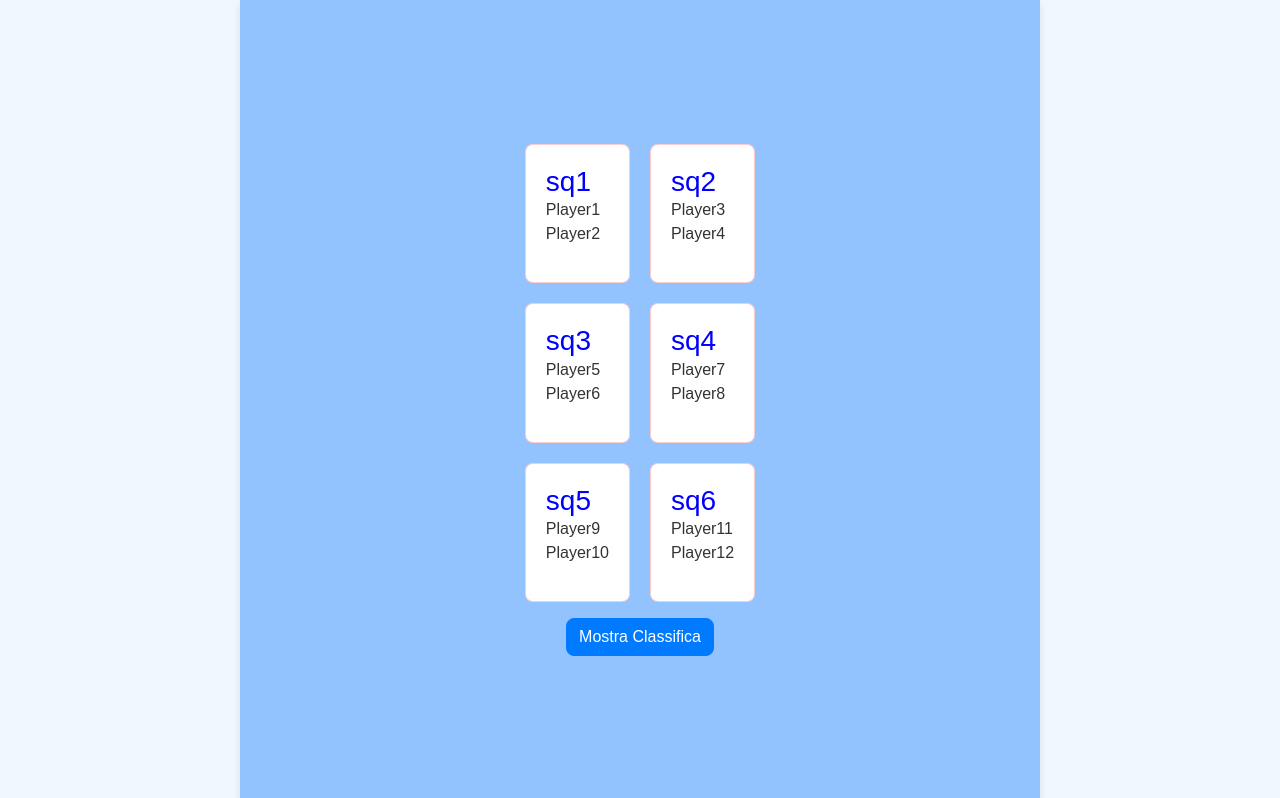
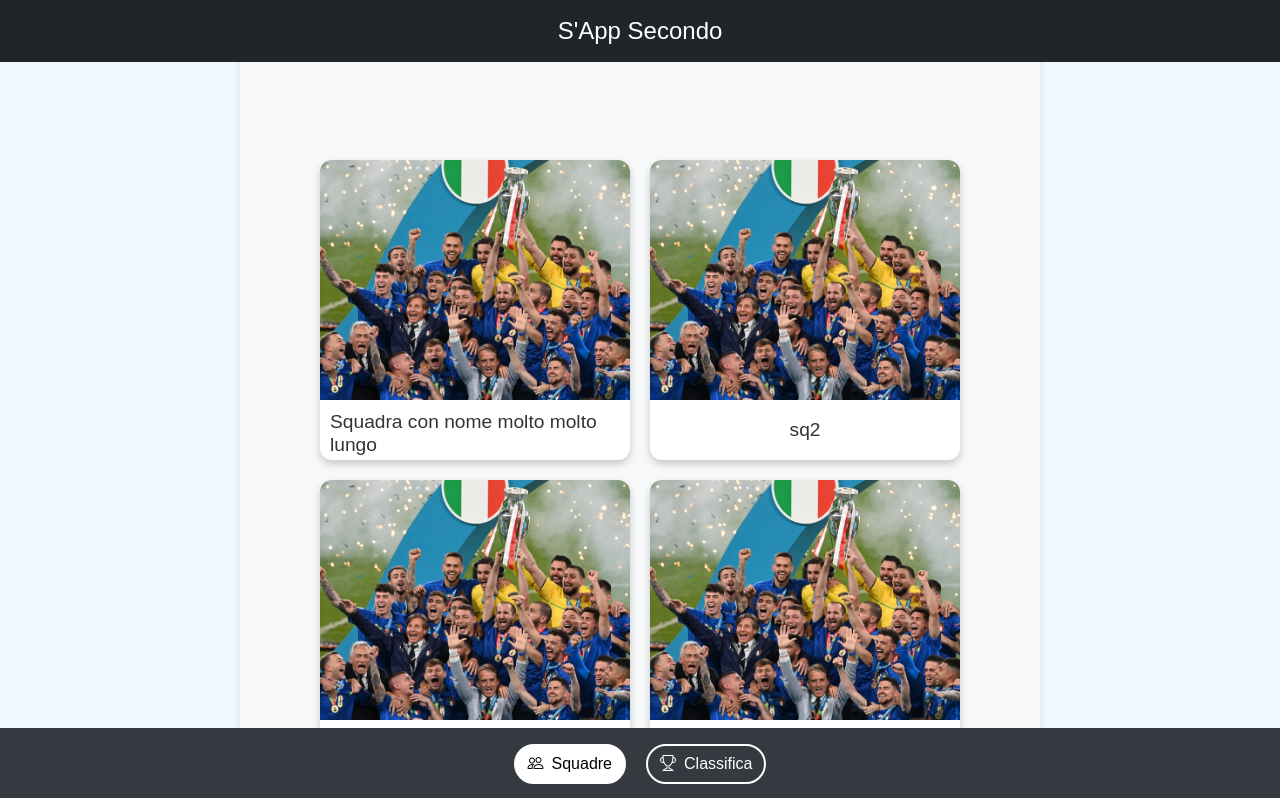
Before and after one commit to cri-24/squad-scoreboard, a Vue app: page /home in a window 1280 px wide. Shown: the top 798 px of the page. Built offline with nearby package versions, Linux system fonts and the light colour scheme.

Commit message:
refactor: modify styles

```diff
--- a/src/components/TeamCard.vue
+++ b/src/components/TeamCard.vue
@@ -1,9 +1,11 @@
 <template>
-  <div class="team-card">
-    <h3 class="card-title">{{ team.name }}</h3>
-    <ul>
-      <li v-for="member in team.members" :key="member">{{ member }}</li>
-    </ul>
+  <div class="team-card" @click="$emit('click')">
+    <div class="team-image">
+      <img :src="team.image" alt="Team Image" />
+    </div>
+    <div class="team-info">
+      <h3 class="card-title">{{ team.name }}</h3>
+    </div>
   </div>
 </template>
 
@@ -18,23 +20,45 @@ const props = defineProps({
 
 <style scoped>
 .team-card {
-  border: 1px solid rgba(255, 0, 0, 0.2);
-  border-radius: 8px;
-  background-color: #fff;
-  padding: 20px;
+  background-color: #ffffff; /* Sfondo bianco per le card */
+  border-radius: 12px; /* Bordi arrotondati */
+  box-shadow: 0 4px 8px rgba(0, 0, 0, 0.2); /* Ombra leggera */
+  cursor: pointer; /* Cambia il cursore per indicare che è cliccabile */
+  transition: transform 0.2s ease, box-shadow 0.2s ease;
+  display: flex;
+  flex-direction: column;
+  height: 300px; /* Altezza fissa per uniformare le card */
+}
+
+.team-card:hover {
+  transform: scale(1.02); /* Ingrandisce leggermente la card al passaggio del mouse */
+  box-shadow: 0 6px 12px rgba(0, 0, 0, 0.3); /* Ombra più intensa */
+}
+
+.team-image {
+  flex: 0 0 80%; /* Occupa l'80% della card */
+  overflow: hidden; /* Nasconde parte dell'immagine che esce fuori dalla card */
+  border-top-left-radius: 12px;
+  border-top-right-radius: 12px;
+}
+
+.team-image img {
+  width: 100%; /* Occupa tutta la larghezza della sezione dell'immagine */
+  height: 100%; /* Occupa tutta l'altezza della sezione dell'immagine */
+  object-fit: cover; /* Adatta l'immagine senza deformarla */
+}
+
+.team-info {
+  flex: 0 0 20%; /* Occupa il restante 20% della card */
+  padding: 10px;
+  display: flex;
+  justify-content: center; /* Centra il testo orizzontalmente */
+  align-items: center; /* Centra il testo verticalmente */
 }
 
 .card-title {
-  color: blue;
-}
-
-ul {
-  list-style: none;
-  padding: 0;
-}
-
-li {
-  font-family: 'Arial', sans-serif;
-  color: #333;
+  color: #333; /* Colore del testo della card */
+  font-size: 1.2rem;
+  margin: 0;
 }
 </style>
--- a/src/components/TeamList.vue
+++ b/src/components/TeamList.vue
@@ -1,36 +1,58 @@
 <template>
-  <div class="card-container">
-    <TeamCard v-for="team in teams" :key="team.name" :team="team" />
+  <div class="team-list">
+    <div class="card-container">
+      <TeamCard v-for="team in teams" :key="team.name" :team="team" @click="openModal(team)" />
+    </div>
+    <TeamModal v-if="selectedTeam" :team="selectedTeam" @close="selectedTeam = null" />
+    <div v-if="selectedTeam" class="overlay" @click="selectedTeam = null"></div>
   </div>
 </template>
 
 <script setup>
 import { ref } from 'vue';
 import TeamCard from '@/components/TeamCard.vue';
+import TeamModal from '@/components/TeamModal.vue';
+import squadImage from '@/assets/squad.jpg';
 
 const teams = ref([
-  { name: 'sq1', members: ['Player1', 'Player2'] },
-  { name: 'sq2', members: ['Player3', 'Player4'] },
-  { name: 'sq3', members: ['Player5', 'Player6'] },
-  { name: 'sq4', members: ['Player7', 'Player8'] },
-  { name: 'sq5', members: ['Player9', 'Player10'] },
-  { name: 'sq6', members: ['Player11', 'Player12'] }
+  { name: 'Squadra con nome molto molto lungo', image: squadImage, members: ['Player1', 'Player2'] },
+  { name: 'sq2', image: squadImage, members: ['Player3', 'Player4'] },
+  { name: 'sq3', image: squadImage, members: ['Player5', 'Player6'] },
+  { name: 'sq4', image: squadImage, members: ['Player7', 'Player8'] },
+  { name: 'sq5', image: squadImage, members: ['Player9', 'Player10'] },
+  { name: 'sq6', image: squadImage, members: ['Player11', 'Player12'] }
 ]);
+
+const selectedTeam = ref(null);
+
+const openModal = (team) => {
+  selectedTeam.value = team;
+};
 </script>
 
 <style scoped>
+.team-list {
+  background-color: #f8f9fa; /* Sfondo chiaro per la pagina */
+  color: #333; /* Colore del testo scuro per contrasto */
+  min-height: 100vh;
+  padding: 2rem;
+  position: relative;
+}
+
 .card-container {
   display: grid;
-  grid-template-columns: repeat(2, 1fr); /* Due colonne */
+  grid-template-columns: repeat(auto-fit, minmax(300px, 1fr)); /* Adatta le card per colonne */
   gap: 20px; /* Spazio tra le card */
   justify-content: center; /* Centra le card orizzontalmente */
 }
 
-.card {
-  background-color: #ffffff;
-  border-radius: 8px;
-  box-shadow: 0 0 10px rgba(0, 0, 0, 0.1);
-  padding: 20px;
-  text-align: center;
+.overlay {
+  position: fixed;
+  top: 0;
+  left: 0;
+  width: 100%;
+  height: 100%;
+  background: rgba(0, 0, 0, 0.5); /* Colore di sfondo scuro con trasparenza */
+  z-index: 1000; /* Posizionamento sopra la pagina */
 }
 </style>
--- a/src/views/Home.vue
+++ b/src/views/Home.vue
@@ -1,25 +1,30 @@
 <template>
   <div class="home-page">
-    <div class="welcome-message" v-if="username">
-      <h1>Ciao {{ username }}!</h1>
+    <!-- Topbar -->
+    <nav class="navbar navbar-dark bg-dark topbar fixed-top">
+      <div class="container">
+        <span class="navbar-brand mx-auto">S'App Secondo</span>
+      </div>
+    </nav>
+
+    <!-- Contenuto della pagina -->
+    <div class="content">
+      <div class="welcome-message" v-if="username">
+        <h1>Ciao {{ username }}!</h1>
+      </div>
+      <TeamList />
     </div>
-    <TeamList />
-    <button class="btn btn-primary mt-3" @click="showRanking">Mostra Classifica</button>
 
     <!-- Modal -->
     <div class="modal fade" id="rankingModal" tabindex="-1" aria-labelledby="rankingModalLabel" aria-hidden="true">
       <div class="modal-dialog modal-dialog-centered">
         <div class="modal-content">
           <div class="modal-header">
-            <h5 class="modal-title" id="rankingModalLabel">Classifica</h5>
+            <h5 class="modal-title" id="rankingModalLabel">Complimenti a tutti 🎉 🎊</h5>
             <button type="button" class="btn-close" data-bs-dismiss="modal" aria-label="Close"></button>
           </div>
           <div class="modal-body">
-            <ul>
-              <li v-for="(team, index) in teams" :key="team.name">
-                {{ index + 1 }}. {{ team.name }} - {{ team.members.length }} membri
-              </li>
-            </ul>
+            <RankingList :teams="teams" />
           </div>
           <div class="modal-footer">
             <button type="button" class="btn btn-secondary" data-bs-dismiss="modal">Chiudi</button>
@@ -27,29 +32,53 @@
         </div>
       </div>
     </div>
+
+    <!-- Footer fisso -->
+    <footer class="footer fixed-bottom">
+      <div class="container d-flex justify-content-center">
+        <button
+          class="btn btn-outline-light rounded-button"
+          :class="{ active: currentButton === 'squadre' }"
+          @click="navigateTo('/home')"
+        >
+          <i class="bi bi-people me-2"></i>Squadre
+        </button>
+        <button
+          class="btn btn-outline-light rounded-button"
+          :class="{ active: currentButton === 'classifica' }"
+          @click="openRanking"
+        >
+          <i class="bi bi-trophy me-2"></i>Classifica
+        </button>
+      </div>
+    </footer>
   </div>
 </template>
 
 <script setup>
 import { ref, onMounted } from 'vue';
+import { useRouter } from 'vue-router';
 import TeamList from '@/components/TeamList.vue';
+import RankingList from '@/components/RankingList.vue';
+import * as bootstrap from 'bootstrap'; // Importa bootstrap correttamente
 
 const username = ref('');
+const currentButton = ref('squadre'); // Imposta 'squadre' come il bottone inizialmente selezionato
+
+const router = useRouter();
 
 const teams = ref([
-  { name: 'sq1', members: ['Player1', 'Player2'] },
-  { name: 'sq2', members: ['Player3', 'Player4'] },
-  { name: 'sq3', members: ['Player5', 'Player6'] },
-  { name: 'sq4', members: ['Player7', 'Player8'] },
-  { name: 'sq5', members: ['Player9', 'Player10'] },
-  { name: 'sq6', members: ['Player11', 'Player12'] }
+  { name: 'Squadra con un nome molto lungo 1', members: ['Player1', 'Player2'], score: 100 },
+  { name: 'Squadra 2', members: ['Player3', 'Player4'], score: 90 },
+  { name: 'Squadra 3', members: ['Player5', 'Player6'], score: 80 },
+  { name: 'Squadra 4', members: ['Player7', 'Player8'], score: 70 },
+  { name: 'Squadra 5', members: ['Player9', 'Player10'], score: 60 },
+  { name: 'Squadra 6', members: ['Player11', 'Player12'], score: 50 }
 ]);
 
 onMounted(() => {
-  console.log("Home page mounted"); // Log per verificare che il onMounted venga eseguito
   try {
     const storedUser = JSON.parse(localStorage.getItem('currentUser'));
-    console.log("Stored user on home:", storedUser); // Verifica il contenuto del localStorage
     if (storedUser && storedUser.username) {
       username.value = storedUser.username;
     }
@@ -59,55 +88,143 @@ onMounted(() => {
 });
 
 const showRanking = () => {
-  const modal = new bootstrap.Modal(document.getElementById('rankingModal'));
-  modal.show();
+  const modalElement = document.getElementById('rankingModal');
+  if (modalElement) {
+    const modal = new bootstrap.Modal(modalElement);
+    modal.show();
+    currentButton.value = 'classifica'; // Aggiorna lo stato del bottone selezionato
+  } else {
+    console.error("Modal element not found");
+  }
+};
+
+const navigateTo = (path) => {
+  router.push(path);
+  currentButton.value = 'squadre'; // Imposta il bottone "Squadre" come selezionato
+};
+
+const openRanking = () => {
+  showRanking();
+  currentButton.value = 'classifica'; // Aggiorna lo stato del bottone selezionato
 };
 </script>
-
 <style>
+/* Stili della pagina */
 .home-page {
   display: flex;
   flex-direction: column;
   justify-content: center;
   align-items: center;
   padding: 2rem;
-  background-color: rgba(139, 191, 255, 0.922);
+  background-color: #f8f9fa;
   box-shadow: 0 4px 8px rgba(0, 0, 0, 0.1);
   max-width: 800px;
   margin: auto;
-  height: 100vh;
+  min-height: calc(100vh - 120px); /* Altezza minima per evitare sovrapposizione con il footer */
+  margin-bottom: 60px; /* Margine inferiore per evitare sovrapposizione con il footer */
 }
 
+/* Topbar */
+.topbar {
+  background-color: #343a40;
+  color: #ffffff;
+  padding: 0.5rem;
+  z-index: 1000;
+  position: fixed;
+  top: 0;
+  left: 0;
+  right: 0;
+  display: flex;
+  justify-content: center;
+}
+
+.navbar-brand {
+  font-size: 1.5rem;
+  color: #ffffff;
+}
+
+/* Contenuto della pagina */
+.content {
+  flex: 1;
+  display: flex;
+  flex-direction: column;
+  justify-content: center;
+  align-items: center;
+  margin-top: 80px; /* Spazio per la topbar */
+  padding: 1rem;
+  width: 100%;
+}
+
+/* Welcome message */
 .welcome-message {
   margin-bottom: 2rem;
   text-align: center;
 }
 
-h1 {
-  color: #007bff;
-  margin-bottom: 1rem;
-  font-size: 2rem;
+/* Styling per le card */
+.card-container {
+  display: grid;
+  grid-template-columns: repeat(auto-fit, minmax(200px, 1fr)); /* Adatta automaticamente le colonne */
+  gap: 20px; /* Spazio tra le card */
+  width: 100%; /* Assicura che le card riempiano il contenitore */
 }
 
-.btn-primary {
-  background-color: #007bff;
-  border-color: #007bff;
+.card {
+  background-color: #ffffff;
   border-radius: 8px;
-  transition: background-color 0.3s, border-color 0.3s;
+  box-shadow: 0 0 10px rgba(0, 0, 0, 0.1);
+  padding: 20px;
+  text-align: center;
+  display: flex;
+  flex-direction: column;
+  justify-content: center;
+  align-items: center;
 }
 
-.btn-primary:hover {
-  background-color: #0056b3;
-  border-color: #004085;
+/* Footer fisso */
+.footer {
+  background-color: #343a40;
+  color: #ffffff;
+  padding: 1rem 0;
+  z-index: 1000;
+  position: fixed;
+  bottom: 0;
+  left: 0;
+  right: 0;
+  display: flex;
+  justify-content: center;
 }
 
+.rounded-button {
+  border-radius: 25px;
+  border: 2px solid #ffffff;
+  color: #ffffff;
+  background-color: transparent;
+  font-size: 1rem;
+  transition: background-color 0.3s, border-color 0.3s;
+  margin: 0 10px;
+}
+
+.rounded-button.active {
+  background-color: #ffffff;
+  color: #000000;
+  border-color: #ffffff;
+}
+
+.rounded-button:hover {
+  background-color: #ffffff;
+  color: #000000;
+}
+
+/* Responsive adjustments */
 @media (max-width: 600px) {
-  .home-page {
-    padding: 1rem;
+
+  .card-container {
+    grid-template-columns: 1fr; /* Una colonna su mobile */
   }
 
-  h1 {
-    font-size: 2rem;
+  .card {
+    margin: 0.5rem; /* Margine aggiuntivo per card su mobile */
   }
 }
 </style>
```
